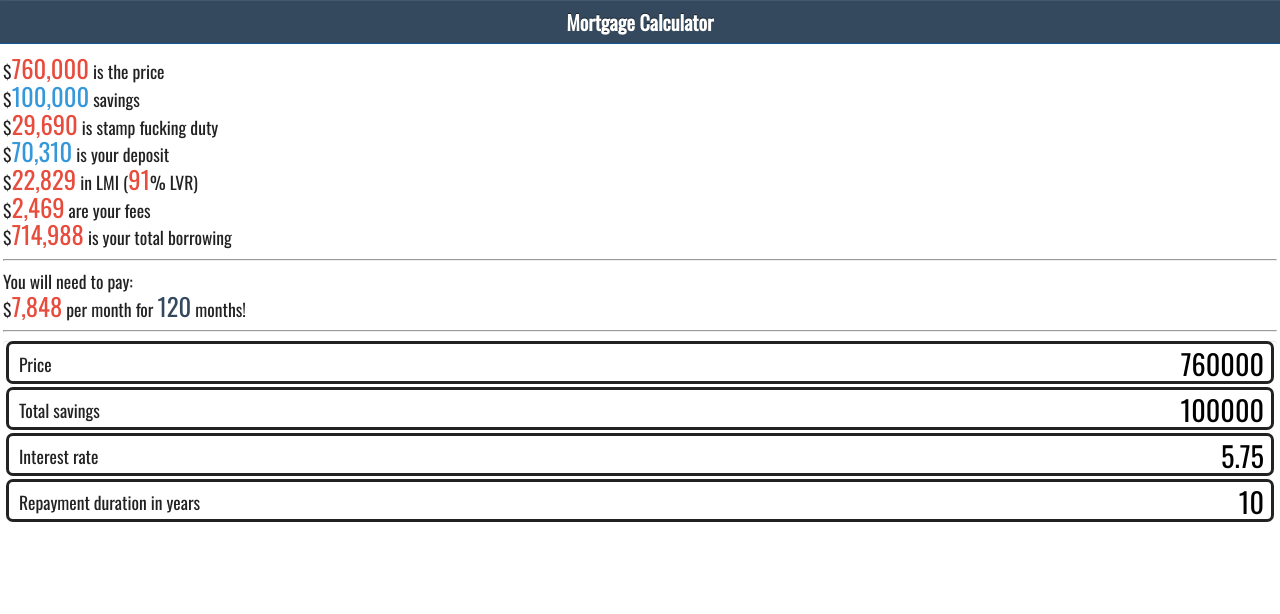
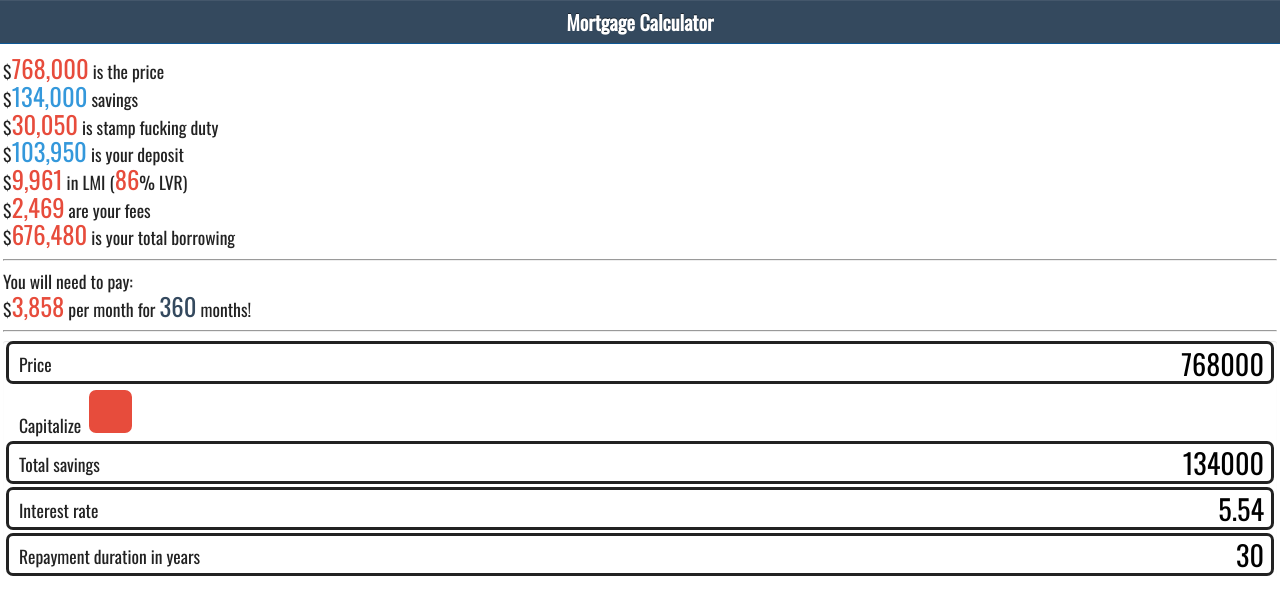
Before and after one commit to hongymagic/scrooge, a website: page public/index.html in a window 1280 px wide. Drawn offline with nearby package versions, Linux system fonts and the light colour scheme.

Commit message:
First attempt at adding capitalize function

```diff
--- a/public/index.html
+++ b/public/index.html
@@ -64,6 +64,12 @@
 					<input type="tel" name="price" class="currency">
 				</div>
 				<div class="input-row">
+					<label class="checkbox">
+						Capitalize
+						<input type="checkbox" name="capitalize">
+					</label>
+				</div>
+				<div class="input-row">
 					<label>Total savings</label>
 					<input type="tel" name="savings">
 				</div>
--- a/public/scripts/app.js
+++ b/public/scripts/app.js
@@ -813,11 +813,12 @@ if (typeof module !== 'undefined' && module.exports) {
     }
 
     Mortgage.prototype.defaults = {
-      interest: 5.75,
-      price: 760000,
-      savings: 100000,
-      duration: 10,
-      state: 'NSW'
+      interest: 5.54,
+      price: 768000,
+      savings: 134000,
+      duration: 30,
+      state: 'NSW',
+      capitalize: true
     };
 
     Mortgage.prototype.deposit = function() {
@@ -833,7 +834,13 @@ if (typeof module !== 'undefined' && module.exports) {
     };
 
     Mortgage.prototype.borrowing = function() {
-      return this.loan() + this.lmi() + this.fees();
+      var borrowing;
+
+      borrowing = this.loan();
+      if (this.capitalize) {
+        borrowing += this.lmi() + this.fees();
+      }
+      return borrowing;
     };
 
     Mortgage.prototype.fees = function() {
@@ -845,7 +852,14 @@ if (typeof module !== 'undefined' && module.exports) {
     };
 
     Mortgage.prototype.lmi = function() {
-      return LMI(this.lvr(), this.loan());
+      var lvr;
+
+      lvr = this.lvr();
+      if (lvr <= 0.80) {
+        return 0;
+      } else {
+        return LMI(lvr, this.loan());
+      }
     };
 
     Mortgage.prototype.repayments = function() {
@@ -887,8 +901,6 @@ if (typeof module !== 'undefined' && module.exports) {
       }
       return json;
     };
-
-    Mortgage.prototype.update = function() {};
 
     Mortgage.prototype.toString = function() {
       return JSON.stringify(this.toJSON());
--- a/public/styles/styles.css
+++ b/public/styles/styles.css
@@ -48,6 +48,10 @@ label {
 	z-index: 10;
 }
 
+label.checkbox {
+	position: inherit;
+}
+
 input[type], button {
 	border: 3px solid #222222;
 	padding: 0;
@@ -67,6 +71,19 @@ input[type] {
 
 input[type]:active,
 input[type]:focus {
+	background-color: #E74C3C;
+	border-color: #E74C3C;
+	color: #ffffff;
+	outline: 0;
+}
+
+input[type=checkbox] {
+	-webkit-appearance: none;
+	width: 43px;
+	height: 43px;
+}
+
+input[type=checkbox]:checked {
 	background-color: #E74C3C;
 	border-color: #E74C3C;
 	color: #ffffff;
```
Also changed, not shown: 1 other file.
